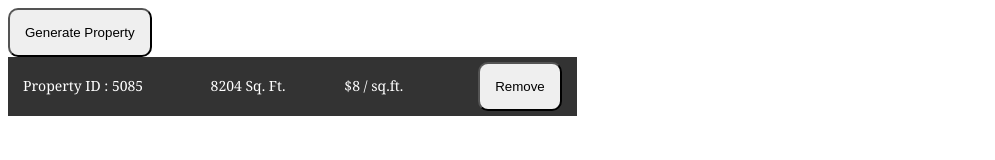
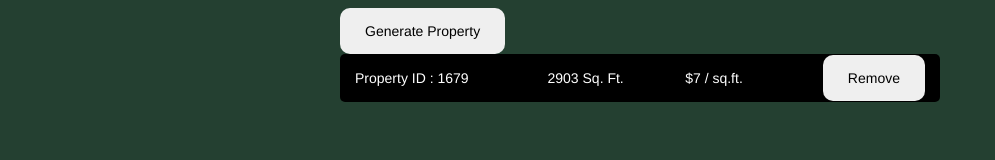
Before and after one commit to tracyfuller/prime_peer_jq_02, a plain HTML site: page index.html in a window 1280 px wide. Both pictures are taken after a click on the button "Generate Property". Shown: the whole page, without its empty margins (0-995 px from the left). Drawn offline with Linux system fonts and the light colour scheme.

Commit message:
Fixed slideUp, adjusted CSS styling

```diff
--- a/index.html
+++ b/index.html
@@ -12,10 +12,15 @@
   </head>
 
   <body>
-    <button id="btn">Generate Property</button>
 
+    <div id="mainContainer">
+      <button id="btn" onclick="generateProperty()">Generate Property</button>
       <div id="ourTable">
+
       </div>
+
+    </div>
+
 
   </body>
 </html>
--- a/script.js
+++ b/script.js
@@ -1,32 +1,37 @@
-var propertyId;
-var squareFeet;
-var pricePerFoot;
+function generateProperty(){
+	var propertyId = randomNumber(1000, 9999);
+	var squareFeet = randomNumber(1000, 9999);
+	var pricePerFoot = randomNumber(5, 25);
+
+	var el = "<div class = 'row'><div class='propertyCell'>Property ID : " + propertyId + "</div><div class='feetCell'>" + squareFeet + " Sq. Ft.</div><div class='priceCell'>$" + pricePerFoot + " / sq.ft.</div><div class='buttonCell'> <button class='removeButton'>Remove</button></div></div>";
+
+	$("#ourTable").append(el);
+
+}
+
+function randomNumber(min, max) {
+		return Math.floor(Math.random() * (1+ max - min) + min);
+	}
 
 $(document).ready(function(){
 
 	$("#btn").on("click", function(){
-		propertyId = randomNumber(1000, 9999);
-		squareFeet = randomNumber(1000, 9999);
-		pricePerFoot = randomNumber(1, 25);
-
-
-
-
-		$('#ourTable').append("<div class = 'row'><div class='propertyCell'>Property ID : " + propertyId + "</div><div class='feetCell'>" + squareFeet + " Sq. Ft.</div><div class='priceCell'>$" + pricePerFoot + " / sq.ft.</div><div class='buttonCell'> <button class='removeButton'>Remove</button></div></div>");
-
-		var el = $('#ourTable').children().last();
-		el.hide().slideDown(1000);
-
+		//using divs instead of tables made the code work. tables are old school, but they're still used so be aware whether or not jquery will break a table
+		generateProperty
+		var element = $('#ourTable').children().last();
+		element.hide().slideDown(1000);
+		//.hide has to happen first, otherwise slideDown wouldn't work.
 	});
 
 	$('#ourTable').on('click', '.removeButton', function(){
-		$(this).parents('.row').remove();
+		//note that I couldn't use .hide() here, because it broke the toggle. It tried to show something hidden which is jumpy and unpleasant
+		$(this).parents('.row').slideToggle(1000, function(){
+			$(this).remove();
+		});
 	});
+	//advanced selector: .newPropert button <  notice that there's a space
+});
 
-
-
-	function randomNumber(min, max) {
-		return Math.floor(Math.random() * (1+ max - min) + min);
-	}
-
-});
+//TODO:
+//find something cool in jquery documentation and come ready to talk about it. pick something that you understand, because you will be asked questions
+//also, wrap up this project
--- a/style.css
+++ b/style.css
@@ -1,19 +1,29 @@
 body {
-	font: 14px Georgia, sans-serif;
+	font: 14px Helvetica, sans-serif;
 	color: white;
+	background-color: #244031;
 }
 
-button{
+button {
 	border-radius: 10px;
-	padding: 15px;
+	border: none;
+	padding: 15px 25px 15px 25px;
+	font: 14px Helvetica, sans-serif;
+}
+
+#btn {
+	margin: 0 auto;
+}
+
+#mainContainer {
+	width: 600px;
+	margin: 0 auto;
 }
 
 #ourTable {
-	background-color: #333333;
-	width: 45%;
-}
-.row {
-	display: table-row;
+	border: 5px;
+	border-radius: 5px;
+	background-color: black;
 }
 
 .propertyCell {
@@ -37,5 +47,5 @@ button{
 .buttonCell	{
 	display: table-cell;
 	width: 15%;
-	padding: 5px 15px 5px 15px;
+	padding: 1px 15px 1px 15px;
 }
```
